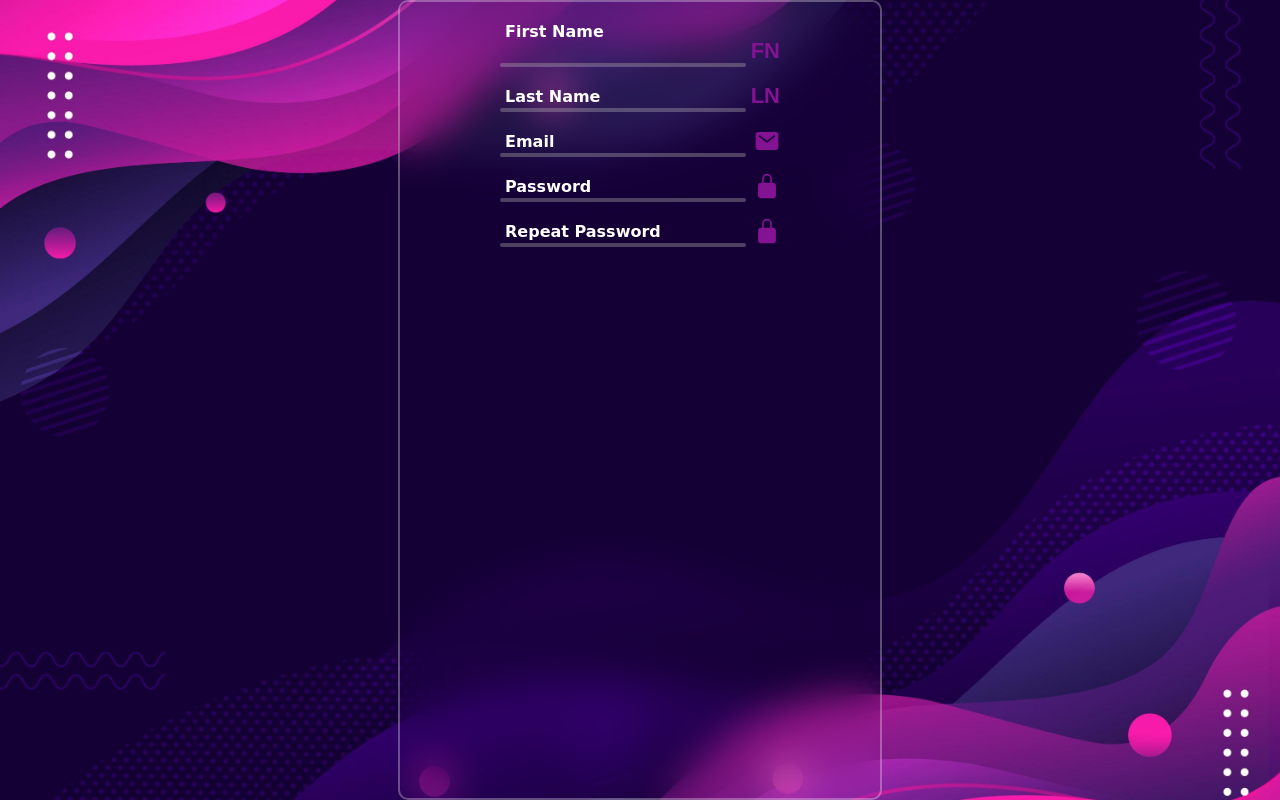
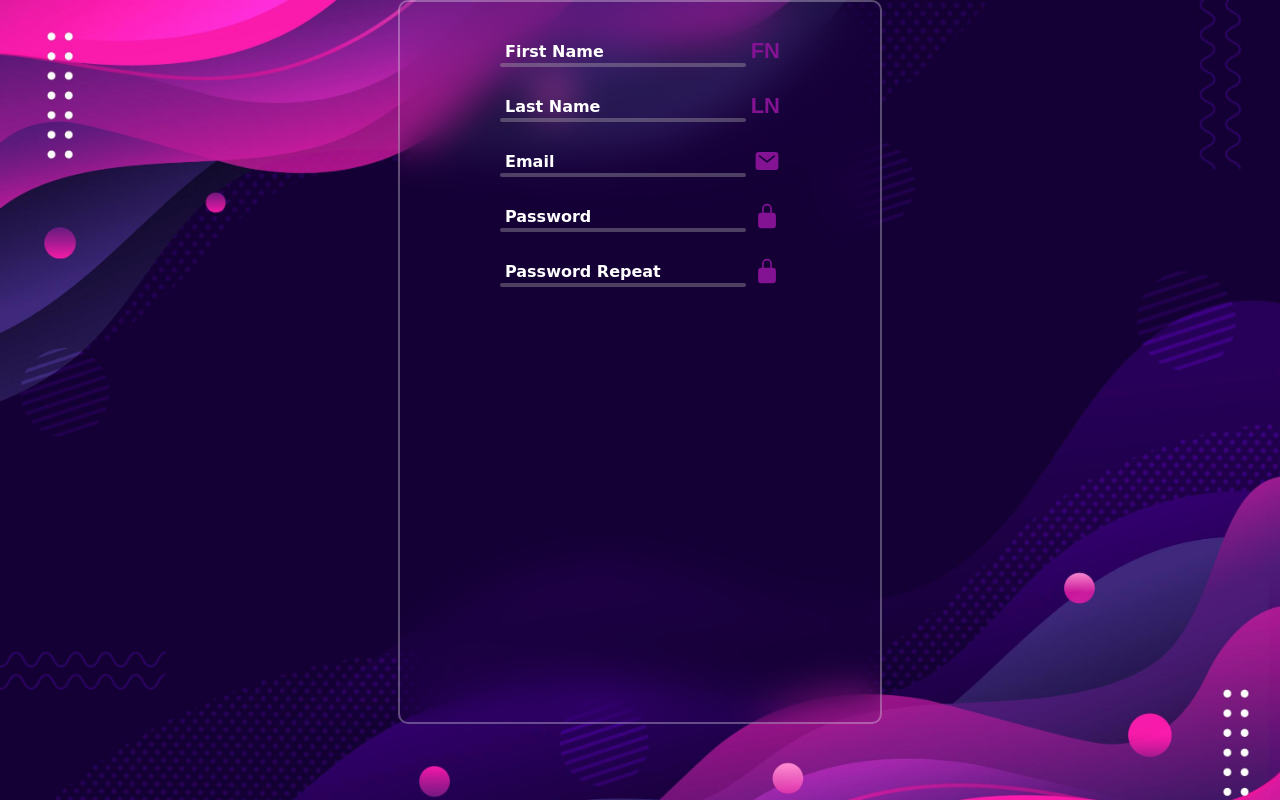
Before and after one commit to Alex99like/task-form, a website built with webpack: page src/index.html in a window 1280 px wide. Built offline with nearby package versions, Linux system fonts and the light colour scheme.

Commit message:
feat: add field component

```diff
--- /dev/null
+++ b/src/components/field/Field.js
@@ -0,0 +1,44 @@
+import './field.css'
+
+export class Field {
+  constructor(name, placeholderText, type, icon) {
+    this.container = document.createElement('label')
+    this.input = document.createElement('input')
+    this.placeholder = document.createElement('span')
+    this.wrapper = document.createElement('div')
+
+    this.icon = icon
+    this.name = name
+    this.placeholderText = placeholderText
+    this.type = type
+  }
+
+  checkActive() {
+    this.input.addEventListener('focus', () => {
+      this.container.classList.add('active')
+    })
+
+    this.input.addEventListener('blur', () => {
+      if (!this.input.value.length) {
+        this.container.classList.remove('active')
+      }
+    })
+  }
+
+  createField() {
+    this.input.type = this.type
+    this.placeholder.textContent = this.placeholderText
+    this.container.classList.add('field')
+    this.wrapper.append(this.input)
+    this.wrapper.append(this.placeholder)
+
+    this.wrapper.insertAdjacentHTML('beforeend', this.icon)
+    this.container.append(this.wrapper)
+  }
+
+  render(node) {
+    this.createField()
+    this.checkActive()
+    node.append(this.container)
+  }
+}
--- /dev/null
+++ b/src/components/field/field.css
@@ -0,0 +1,51 @@
+.form-container .field {
+    position: relative;
+    width: 70%;
+    transition: 0.3s all;
+    cursor: pointer;
+  }
+
+  .form-container .field::after {
+    content: '';
+    position: absolute;
+    width: 88%;
+    height: 4px;
+    background: #b7b5b55a;
+    left: 0;
+    bottom: 0;
+    border-radius: 10px;
+  }
+
+  .form-container .field input {
+    outline: none;
+    border: none;
+    background: transparent;
+    color: #fff;
+    font-size: 20px;
+    font-weight: 600;
+  }
+
+  .form-container .field .icon {
+    position: absolute;
+    font-family: sans-serif;
+    right: 0;
+    bottom: 3px;
+    font-size: 26px;
+    color: rgb(131, 19, 146);
+  }
+
+  .form-container .field b.icon {
+    font-size: 22px;
+  }
+
+  .form-container .field span {
+    position: absolute;
+    left: 5px;
+  }
+
+  .form-container .field.active span {
+    position: absolute;
+    /* top: -20px; */
+    transform: translate(-0px, -20px);
+    transition: 0.3s all;
+  }
--- /dev/null
+++ b/src/components/form/Form.js
@@ -0,0 +1,34 @@
+import { Field } from '../field/Field'
+import './form.css'
+
+const icons = {
+  firstName: '<b class="icon">FN</b>',
+  lastName: '<b class="icon">LN</b>',
+  email: '<ion-icon class="icon" name="mail"></ion-icon>',
+  password: '<ion-icon class="icon" name="lock-closed"></ion-icon>',
+}
+
+export class FormElement {
+  constructor() {
+    this.form = document.createElement('form')
+    this.fields = {
+      firstName: new Field('first-name', 'First Name', 'text', icons.firstName),
+      lastName: new Field('last-name', 'Last Name', 'text', icons.lastName),
+      email: new Field('email', 'Email', 'email', icons.email),
+      password: new Field('password', 'Password', 'password', icons.password),
+      passwordRepeat: new Field('password-repeat', 'Password Repeat', 'password', icons.password)
+    }
+  }
+
+  createForm() {
+    Object.values(this.fields).forEach(el => {
+      el.render(this.form)
+    })
+  }
+
+  render(main) {
+    this.createForm()
+    this.form.classList.add('form-container')
+    main.append(this.form)
+  }
+}
--- /dev/null
+++ b/src/components/form/form.css
@@ -0,0 +1,14 @@
+.form-container {
+  border: 2px solid black;
+  display: flex;
+  flex-direction: column;
+  align-items: center;
+  padding: 40px;
+  gap: 30px;
+  min-width: 400px;
+  max-height: 80vh;
+  border: 2px solid rgba(255, 255, 255, .3);
+  border-radius: 10px;
+  background: transparent;
+  backdrop-filter: blur(20px);
+}
--- a/src/index.html
+++ b/src/index.html
@@ -8,7 +8,7 @@
     <title>Form</title>
 </head>
 <body>
-    <main class="main-container">
+    <!-- <main class="main-container">
       <form class="form-container">
         <label for="first-name" class="field active">
           <input id="first-name" type="text" />
@@ -36,7 +36,7 @@
           <ion-icon class="icon" name="lock-closed"></ion-icon>
         </label>
       </form>
-    </main>
+    </main> -->
     <script src="./main.js"></script>
     <script type="module" src="https://unpkg.com/ionicons@7.1.0/dist/ionicons/ionicons.esm.js"></script>
     <script nomodule src="https://unpkg.com/ionicons@7.1.0/dist/ionicons/ionicons.js"></script>
--- a/src/main.js
+++ b/src/main.js
@@ -1,25 +1,10 @@
+import { FormElement } from './components/form/Form';
 import './index.html';
 import './style.css';
 
-class FormHandler {
-  constructor() {
-    this.feilds = document.querySelectorAll('.field')
-    //this.firstName = document.querySelector('#first-name')
-    this.setActive()
-  }
+const app = new FormElement()
+const main = document.createElement('main')
+main.classList.add('main-container')
 
-  setActive() {
-    console.log(this.feilds)
-    this.feilds.forEach((el) => {
-      const input = document.querySelector('input')
-      input.addEventListener('focus', () => {
-        el.classList.add('active')
-      })
-      input.addEventListener('blur', () => {
-        el.classList.remove('active')
-      })
-    })
-  }
-}
-
-const form = new FormHandler()
+document.body.append(main)
+app.render(main)
--- a/src/style.css
+++ b/src/style.css
@@ -11,72 +11,9 @@ body {
   width: 100vw;
   height: 100vh;
   justify-content: center;
-  /* align-items: center; */
   background: url(./../assets/bg.jpg);
   background-size: cover;
   font-family: 'Alkatra', cursive;
   font-weight: 700;
   color: #fff;
 }
-
-.form-container {
-  border: 2px solid black;
-  display: flex;
-  flex-direction: column;
-  align-items: center;
-  padding: 40px;
-  gap: 20px;
-  min-width: 400px;
-  border: 2px solid rgba(255, 255, 255, .3);
-  border-radius: 10px;
-  background: transparent;
-  backdrop-filter: blur(20px);
-}
-
-.form-container .field {
-  position: relative;
-  width: 70%;
-}
-
-.form-container .field::after {
-  content: '';
-  position: absolute;
-  width: 88%;
-  height: 4px;
-  background: #b7b5b55a;
-  left: 0;
-  bottom: 0;
-  border-radius: 10px;
-}
-
-.form-container .field input {
-  outline: none;
-  border: none;
-  background: transparent;
-  color: #fff;
-  font-size: 20px;
-  font-weight: 600;
-}
-
-.form-container .field .icon {
-  position: absolute;
-  font-family: sans-serif;
-  right: 0;
-  bottom: 3px;
-  font-size: 26px;
-  color: rgb(131, 19, 146);
-}
-
-.form-container .field b.icon {
-  font-size: 22px;
-}
-
-.form-container .field span {
-  position: absolute;
-  left: 5px;
-}
-
-.form-container .field.active span {
-  position: absolute;
-  top: -20px;
-}
```
Also changed, not shown: dist/a3f772f0c2ac3896fa0e.js (deleted), dist/assets/img/bg.jpg (deleted), dist/index.html (deleted), src/components/fieldDate/FieldData.js (added), src/components/fieldDate/fieldDate.css (added), 2 other files.
